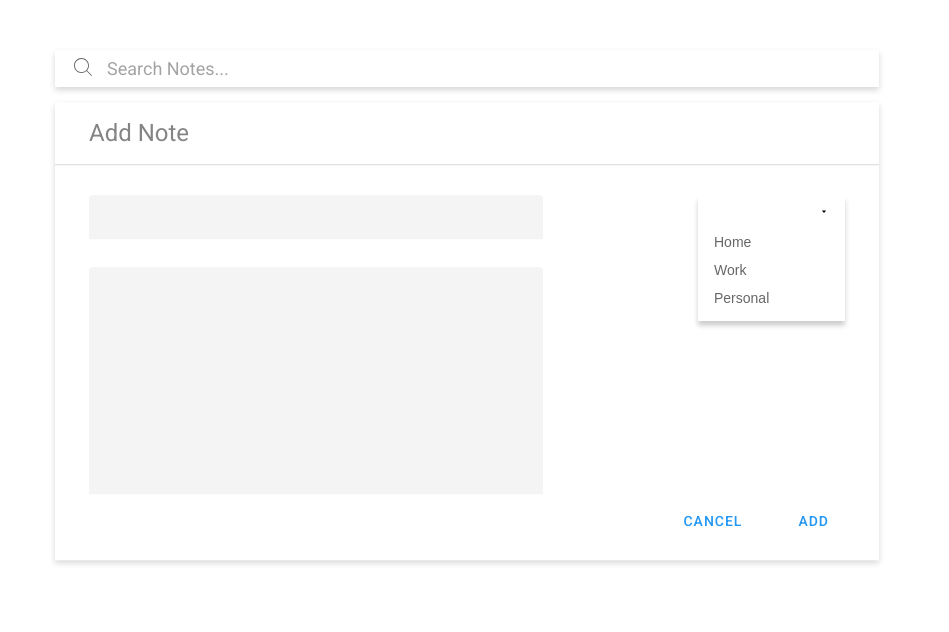
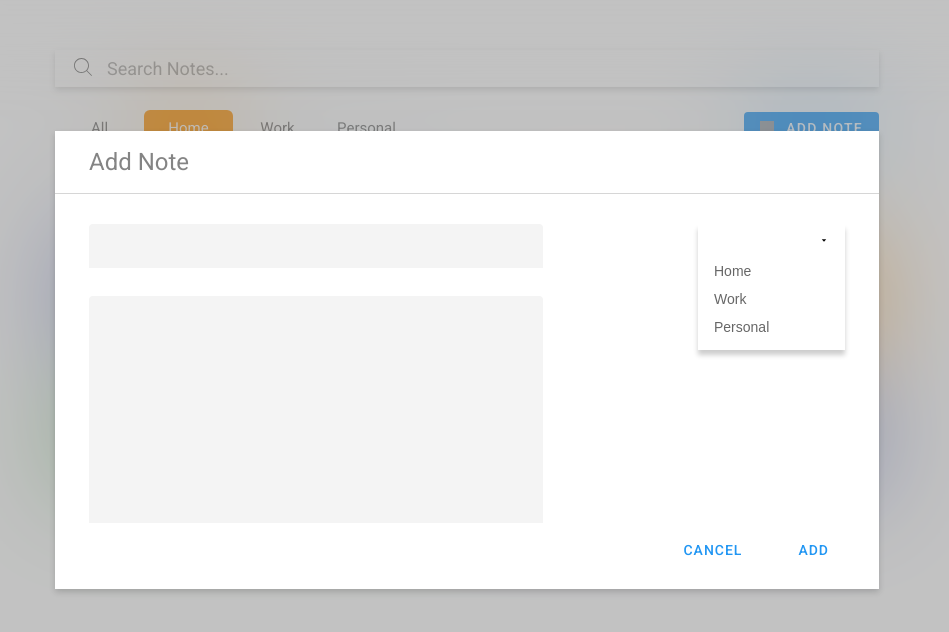
Before and after one commit to arthu0x07/the-real-note-app, a React (Vite) app: page / in a window 1280 px wide. Shown: the top 632 px of the page, without its empty margins (173-1122 px from the left). Built offline with nearby package versions, Linux system fonts and the light colour scheme; grey boxes are pictures that could not be loaded.

Commit message:
feat: create a new modal backdrop

```diff
--- a/src/components/Modal/Modal.tsx
+++ b/src/components/Modal/Modal.tsx
@@ -92,6 +92,8 @@ export function Modal() {
           </S.ContainerCategory>
         </S.MainModal>
       </S.ModalContainer>
+
+      {isOpen && <S.BackdropContainer />}
     </>
   );
 }
--- a/src/components/Modal/styles.ts
+++ b/src/components/Modal/styles.ts
@@ -19,13 +19,29 @@ export const ModalContainer = styled.dialog(
     height: 458px;
 
     position: absolute;
-    top: 50%;
+    top: 45%;
     left: 50%;
-    transform: translate(-50%, -65%);
-    z-index: 3;
+    transform: translate(-50%, -50%);
+    z-index: 4;
 
     border: none !important;
     box-shadow: 0px 3px 6px ${theme.colors.highlight_shadow_color};
+  `
+);
+
+export const BackdropContainer = styled.div(
+  ({ theme }) => css`
+    position: absolute;
+    top: 0px;
+    left: 0px;
+    z-index: 3;
+
+    width: 100vw;
+    height: 100vh;
+
+    backdrop-filter: blur(50px);
+    opacity: 0.4;
+    background: ${theme.colors.main_text_color} 0% 0% no-repeat padding-box;
   `
 );
 
--- a/src/pages/home/Home.tsx
+++ b/src/pages/home/Home.tsx
@@ -17,7 +17,6 @@ export function Home() {
         </ContainerSubFilter>
         <NotesPanel />
       </HomeContainer>
-
       <Modal />
     </>
   );
```
